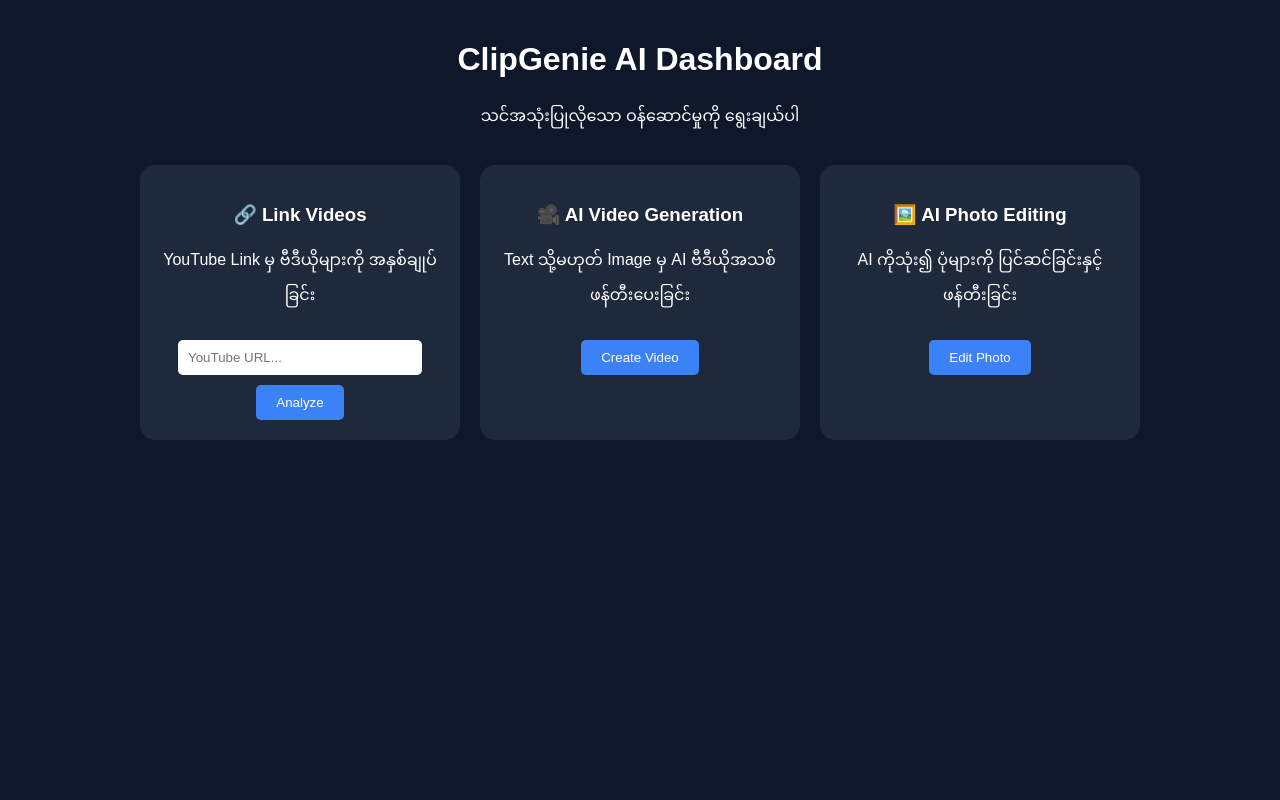
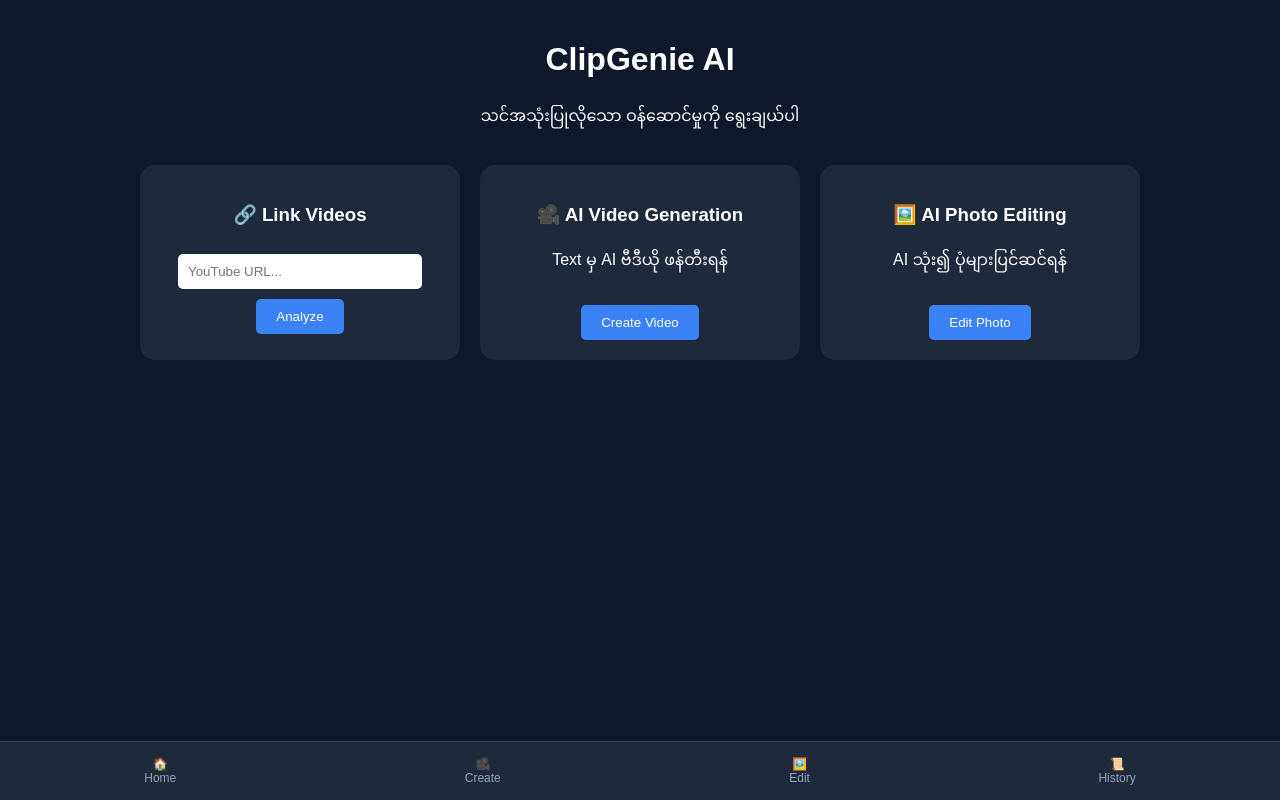
Before and after one commit to TheinWin65/ClipGenie-AI, a Flask app: page / in a window 1280 px wide. Run offline with Flask 3, Linux system fonts and the light colour scheme.

Commit message:
add bottom nav to all pages and update UI

```diff
--- a/templates/index.html
+++ b/templates/index.html
@@ -5,25 +5,39 @@
     <meta name="viewport" content="width=device-width, initial-scale=1.0">
     <title>ClipGenie AI Dashboard</title>
     <style>
-        body { font-family: sans-serif; background-color: #0f172a; color: white; margin: 0; padding: 20px; }
-        .container { max-width: 1000px; margin: auto; text-align: center; }
+        body { font-family: sans-serif; background-color: #0f172a; color: white; margin: 0; padding-bottom: 80px; }
+        .container { max-width: 1000px; margin: auto; text-align: center; padding: 20px; }
         .grid { display: grid; grid-template-columns: repeat(auto-fit, minmax(300px, 1fr)); gap: 20px; margin-top: 30px; }
         .card { background: #1e293b; padding: 20px; border-radius: 15px; }
         input { width: 80%; padding: 10px; margin-top: 10px; border-radius: 5px; border: none; }
         button { background: #3b82f6; color: white; padding: 10px 20px; border: none; border-radius: 5px; cursor: pointer; margin-top: 10px; }
-        a { text-decoration: none; }
+
+        /* Bottom Navigation Bar */
+        .bottom-nav {
+            position: fixed;
+            bottom: 0;
+            left: 0;
+            width: 100%;
+            background: #1e293b;
+            display: flex;
+            justify-content: space-around;
+            padding: 15px 0;
+            border-top: 1px solid #334155;
+            z-index: 1000;
+        }
+        .nav-item { color: #94a3b8; text-decoration: none; font-size: 12px; text-align: center; }
+        .nav-item:hover { color: white; }
     </style>
 </head>
 <body>
 
 <div class="container">
-    <h1>ClipGenie AI Dashboard</h1>
+    <h1>ClipGenie AI</h1>
     <p>သင်အသုံးပြုလိုသော ဝန်ဆောင်မှုကို ရွေးချယ်ပါ</p>
 
     <div class="grid">
         <div class="card">
             <h3>🔗 Link Videos</h3>
-            <p>YouTube Link မှ ဗီဒီယိုများကို အနှစ်ချုပ်ခြင်း</p>
             <form action="/analyze" method="POST">
                 <input type="text" name="video_url" placeholder="YouTube URL..." required>
                 <br>
@@ -33,17 +47,24 @@
 
         <div class="card">
             <h3>🎥 AI Video Generation</h3>
-            <p>Text သို့မဟုတ် Image မှ AI ဗီဒီယိုအသစ် ဖန်တီးပေးခြင်း</p>
+            <p>Text မှ AI ဗီဒီယို ဖန်တီးရန်</p>
             <a href="/video-gen"><button>Create Video</button></a>
         </div>
 
         <div class="card">
             <h3>🖼️ AI Photo Editing</h3>
-            <p>AI ကိုသုံး၍ ပုံများကို ပြင်ဆင်ခြင်းနှင့် ဖန်တီးခြင်း</p>
+            <p>AI သုံး၍ ပုံများပြင်ဆင်ရန်</p>
             <a href="/photo-edit"><button>Edit Photo</button></a>
         </div>
     </div>
 </div>
 
+<div class="bottom-nav">
+    <a href="/" class="nav-item">🏠<br>Home</a>
+    <a href="/video-gen" class="nav-item">🎥<br>Create</a>
+    <a href="/photo-edit" class="nav-item">🖼️<br>Edit</a>
+    <a href="/history" class="nav-item">📜<br>History</a>
+</div>
+
 </body>
 </html>
```
Also changed, not shown: templates/photo_edit.html (+37 -6 lines), templates/video_gen.html (+27 -12 lines).
